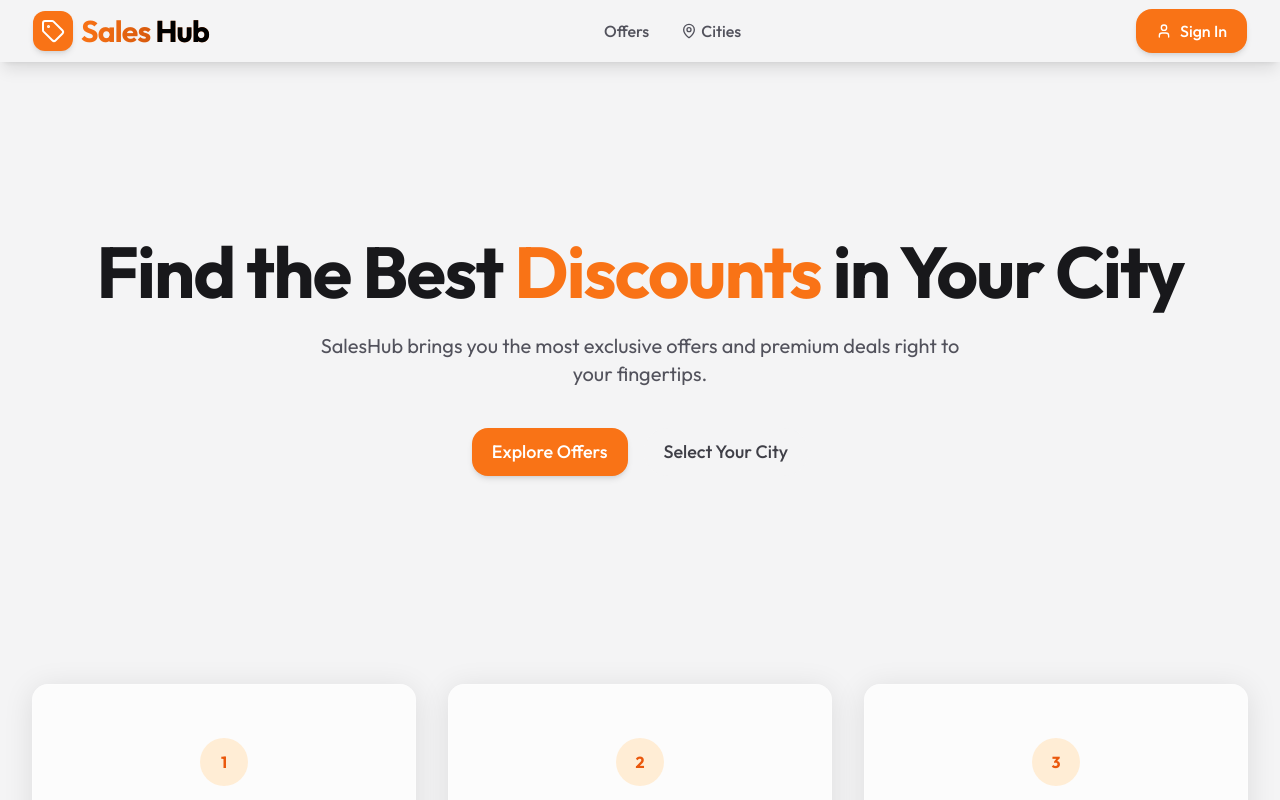
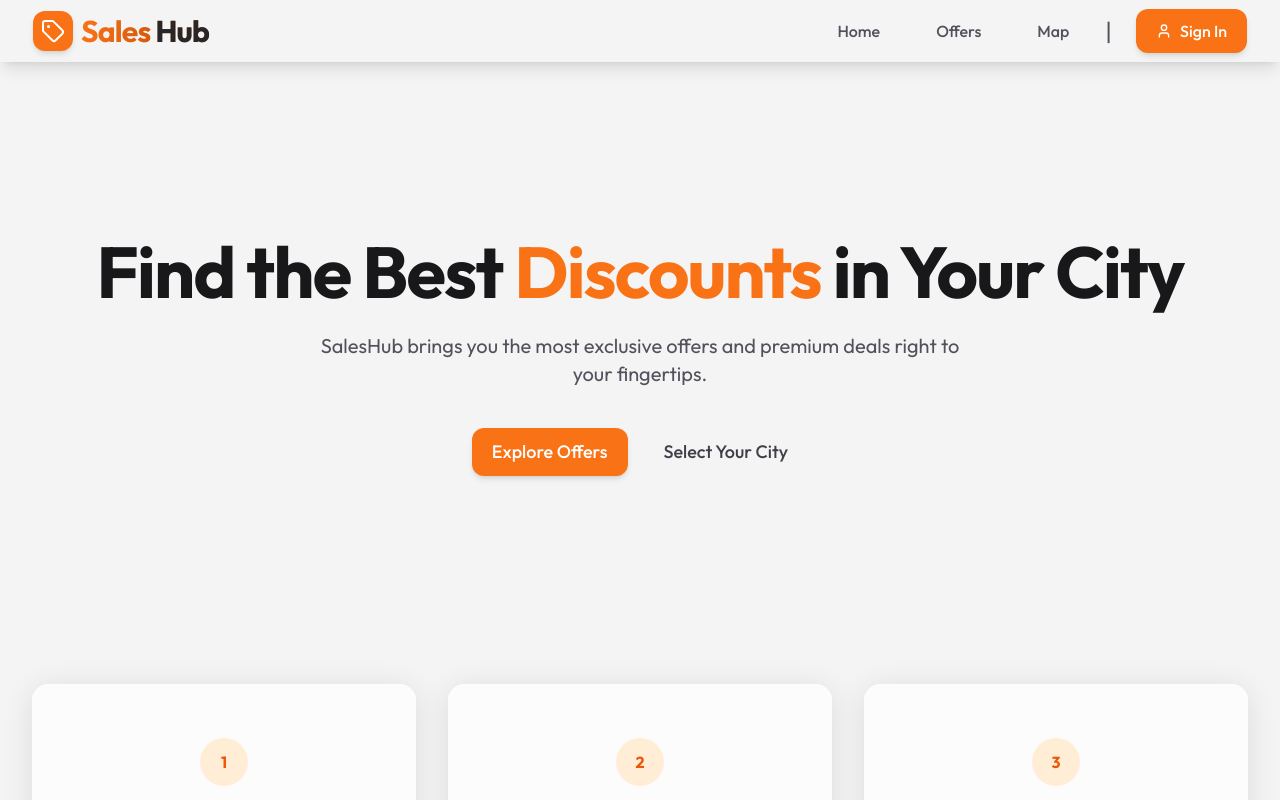
Before and after one commit to SYlence23/SalesHub, a React (Vite) app in the folder frontend-core/: page / in a window 1280 px wide. Shown: the top 800 px of the page. Built offline with nearby package versions, Linux system fonts and the light colour scheme.

Commit message:
created button for navigation and added styles to them

```diff
--- a/frontend-core/src/components/Navbar/Navbar.tsx
+++ b/frontend-core/src/components/Navbar/Navbar.tsx
@@ -1,5 +1,5 @@
 import { Link } from 'react-router-dom';
-import { Tag, MapPin, User } from 'lucide-react';
+import { Tag, User } from 'lucide-react';
 
 export default function Navbar() {
     return (
@@ -14,23 +14,28 @@ export default function Navbar() {
                                 <Tag className="w-6 h-6" />
                             </div>
                             <span className="font-bold text-3xl tracking-tight animated-gradient">
-                                Sales <span className="text-black dark:text-gray-200">Hub</span>
+                                Sales <span className="text-zinc-800 dark:text-zinc-300">Hub</span>
                             </span>
                         </Link>
                     </div>
 
-                    <nav className="flex items-center ">
+                    <div className="flex items-center gap-6">
+                        <nav className="flex items-center">
                             {/* Center Navigation - Desktop */}
                             <div className="hidden md:flex items-center gap-8">
-                            <Link to="/offers" className="text-zinc-600 hover:text-primary-500 dark:text-zinc-300 dark:hover:text-primary-400 font-medium transition-colors">
+                                <Link to="/" className="nav-button">
+                                    Home
+                                </Link>
+                                <Link to="/offers" className="nav-button">
                                     Offers
                                 </Link>
-                            <div className="flex items-center text-zinc-600 hover:text-primary-500 dark:text-zinc-300 dark:hover:text-primary-400 font-medium transition-colors cursor-pointer">
-                                <MapPin className="w-4 h-4 mr-1" />
-                                <span>Cities</span>
-                            </div>
+                                <Link to="/map" className="nav-button">
+                                    Map
+                                </Link>
                             </div>
                         </nav>
+
+                        <span className="text-zinc-600 dark:text-zinc-300 text-2xl select-none">|</span>
 
                         {/* Right actions */}
                         <div className="flex  items-center space-x-4">
@@ -41,6 +46,9 @@ export default function Navbar() {
                         </div>
                     </div>
 
+
+                </div>
+
             </div>
         </header>
     );
--- a/frontend-core/src/index.css
+++ b/frontend-core/src/index.css
@@ -64,7 +64,7 @@
   }
 
   .btn-primary {
-    @apply inline-flex items-center justify-center px-5 py-2.5 rounded-2xl font-medium text-white bg-primary-500 hover:bg-primary-600 transition-all shadow-md hover:shadow-lg active:scale-95 focus:ring-2 focus:ring-primary-500 focus:ring-offset-2 dark:focus:ring-offset-zinc-950;
+    @apply inline-flex items-center justify-center px-5 py-2.5 rounded-xl font-medium text-white bg-primary-500 hover:bg-primary-600 transition-all shadow-md hover:shadow-lg active:scale-95 focus:ring-2 focus:ring-primary-500 focus:ring-offset-2 dark:focus:ring-offset-zinc-950;
   }
 
   .btn-secondary {
@@ -81,4 +81,8 @@
   .animated-gradient:hover {
     background-position: right center;
   }
+
+  .nav-button {
+    @apply px-3 py-1 rounded-xl text-zinc-600 hover:text-primary-500 hover:bg-primary-500/10 dark:text-zinc-300 dark:hover:text-primary-400 dark:hover:bg-primary-400/20 font-medium transition-all duration-500
+  }
 }
```
Lines whose indentation alone changed are shown as unchanged.
